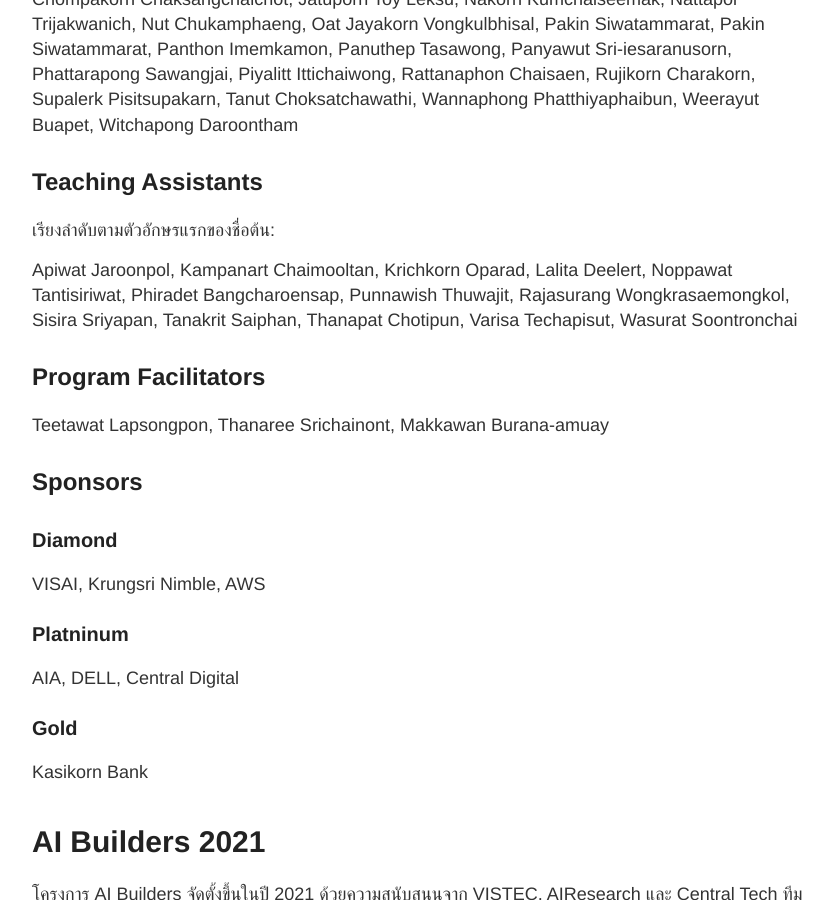
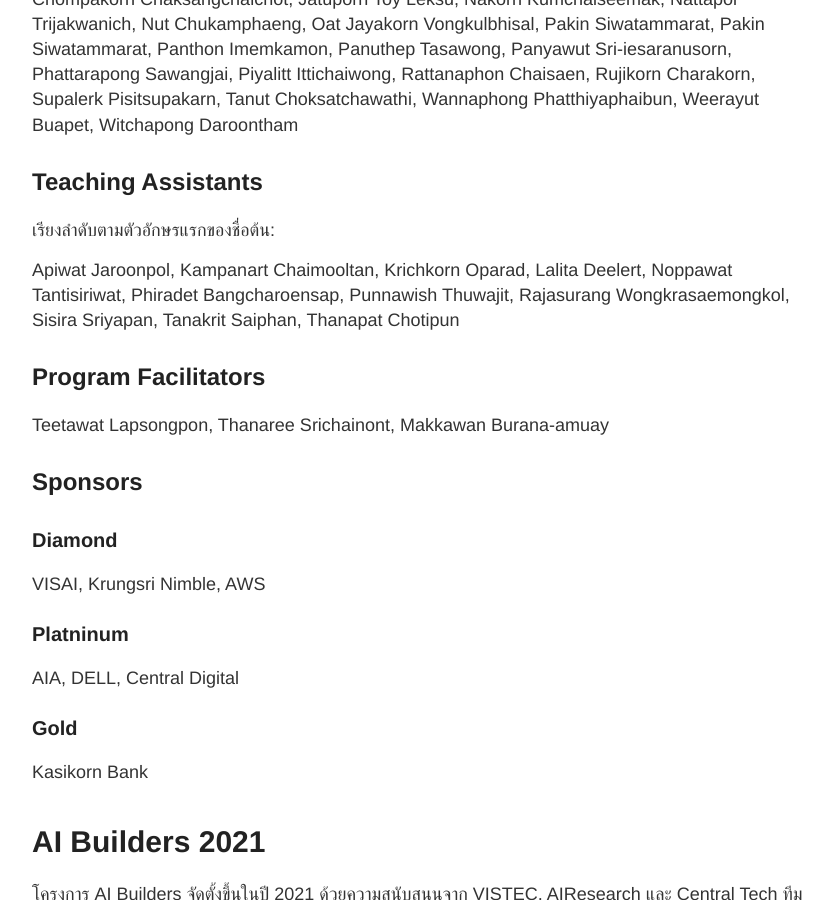
Before and after one commit to ai-builders/ai-builders.github.io, a Jekyll site: the page built from docs/hall-of-fame.md, in a window 1280 px wide and 900 px high, scrolled down 932 px. Shown: the whole window, without its empty margins (218-1051 px from the left). Built offline with Jekyll 4.4.1, drawn with Linux system fonts in a browser that asks for light colours.

Commit message:
edit TA list 2022

```diff
--- a/docs/hall-of-fame.md
+++ b/docs/hall-of-fame.md
@@ -24,7 +24,7 @@ Charin Polpanumas, Titipat Achakulvisut, Peerat Limkonchotiwat, Can Udomcharoenc
 
 เรียงลำดับตามตัวอักษรแรกของชื่อต้น:
 
-Apiwat Jaroonpol, Kampanart Chaimooltan, Krichkorn Oparad, Lalita Deelert, Noppawat Tantisiriwat, Phiradet Bangcharoensap, Punnawish Thuwajit, Rajasurang Wongkrasaemongkol, Sisira Sriyapan, Tanakrit Saiphan, Thanapat Chotipun, Varisa Techapisut, Wasurat Soontronchai
+Apiwat Jaroonpol, Kampanart Chaimooltan, Krichkorn Oparad, Lalita Deelert, Noppawat Tantisiriwat, Phiradet Bangcharoensap, Punnawish Thuwajit, Rajasurang Wongkrasaemongkol, Sisira Sriyapan, Tanakrit Saiphan, Thanapat Chotipun
 
 ## Program Facilitators
 
```
